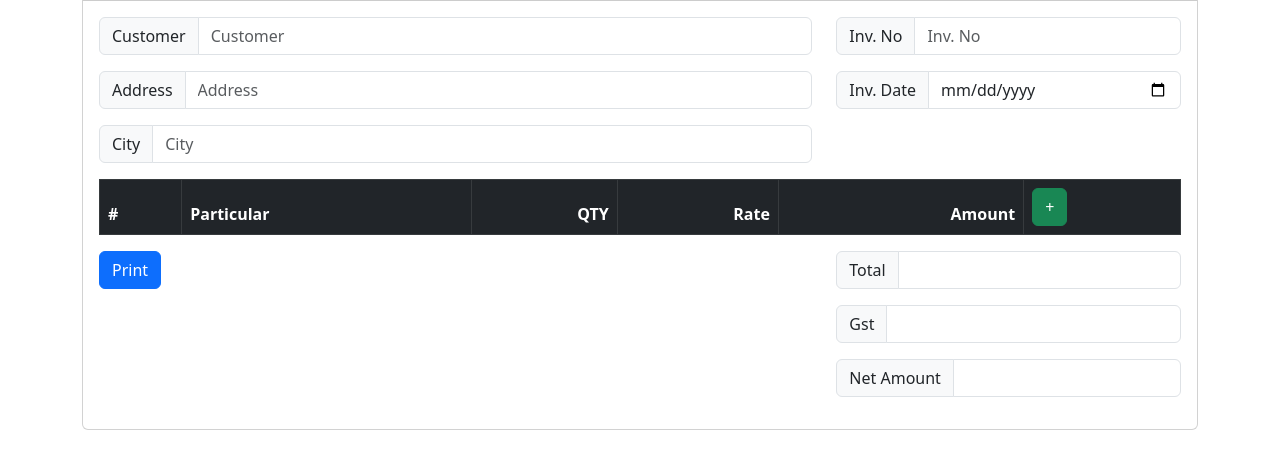
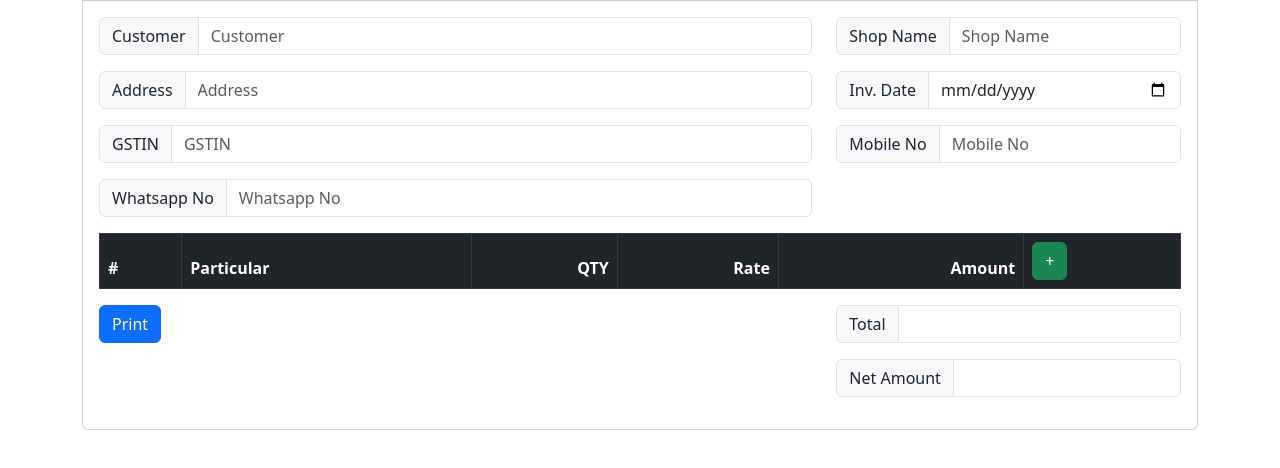
Before and after one commit to HayaAgencies/invoice, a plain HTML site: page index.html in a window 1280 px wide. Shown: the part 54-522 px from the top of the page. Drawn offline with nearby package versions, Linux system fonts and the light colour scheme.

Commit message:
Update index.html

```diff
--- a/index.html
+++ b/index.html
@@ -29,19 +29,29 @@
                           </div>
 
                           <div class="input-group mb-3">
-                            <span class="input-group-text" id="basic-addon1">City</span>
-                            <input type="text" class="form-control" placeholder="City" name="City">
+                            <span class="input-group-text" id="basic-addon1">GSTIN</span>
+                            <input type="text" class="form-control" placeholder="GSTIN" name="City">
+                          </div>
+
+                          <div class="input-group mb-3">
+                            <span class="input-group-text" id="basic-addon1">Whatsapp No</span>
+                            <input type="number" class="form-control" placeholder="Whatsapp No" name="Inv date">
                           </div>
                     </div>
                     <div class="col-4">
                         <div class="input-group mb-3">
-                            <span class="input-group-text" id="basic-addon1">Inv. No</span>
-                            <input type="text" class="form-control" placeholder="Inv. No " name="Inv. No">
+                            <span class="input-group-text" id="basic-addon1">Shop Name</span>
+                            <input type="text" class="form-control" placeholder="Shop Name" name="Inv. No">
                           </div>
 
                           <div class="input-group mb-3">
                             <span class="input-group-text" id="basic-addon1">Inv. Date</span>
                             <input type="date" class="form-control" placeholder="Inv.Date" name="Inv date">
+                          </div>
+
+                          <div class="input-group mb-3">
+                            <span class="input-group-text" id="basic-addon1">Mobile No</span>
+                            <input type="number" class="form-control" placeholder="Mobile No" name="Inv date">
                           </div>
                     </div>
 
@@ -82,9 +92,6 @@
                         </div>
 
                         <div class="input-group mb-3">
-                            <span class="input-group-text" id="basic-addon1">Gst</span>
-                            <input type="number" class="form-control text-end" placeholder="" ></div>
-                        <div class="input-group mb-3">
                             <span class="input-group-text" id="basic-addon1">Net Amount</span>
                             <input type="text" class="form-control text-end" placeholder="">
                         </div>
```
